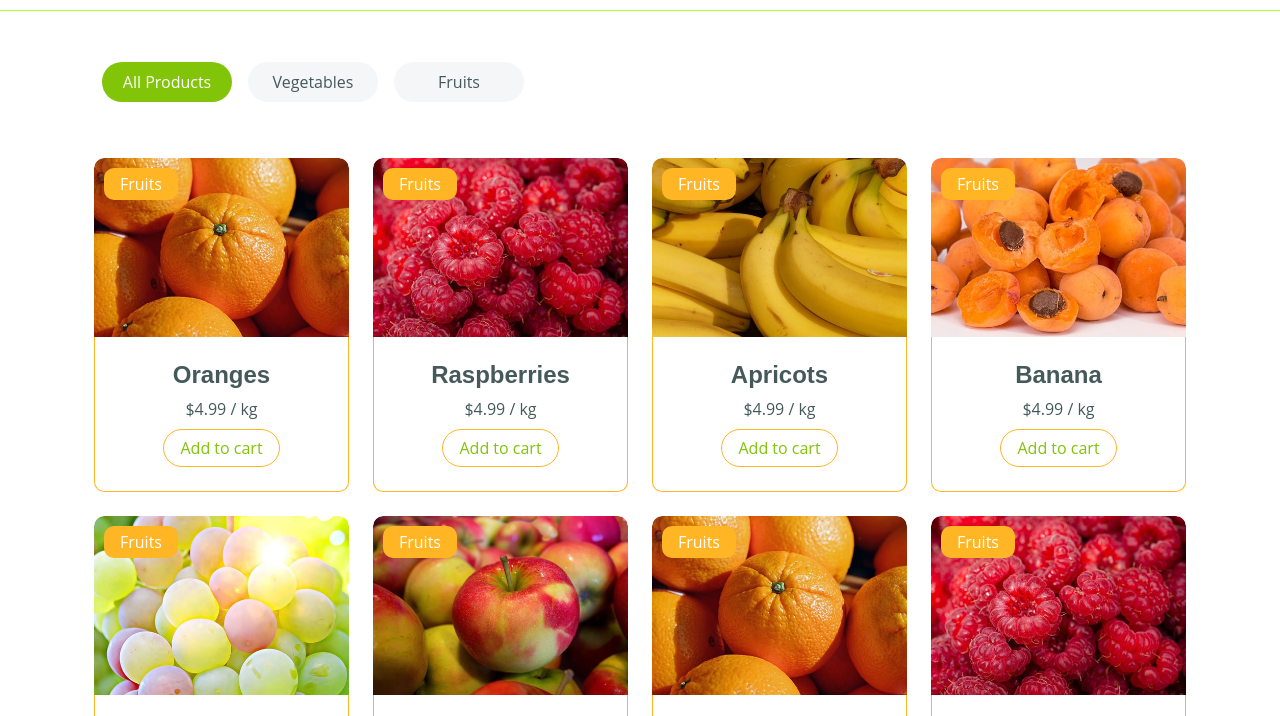
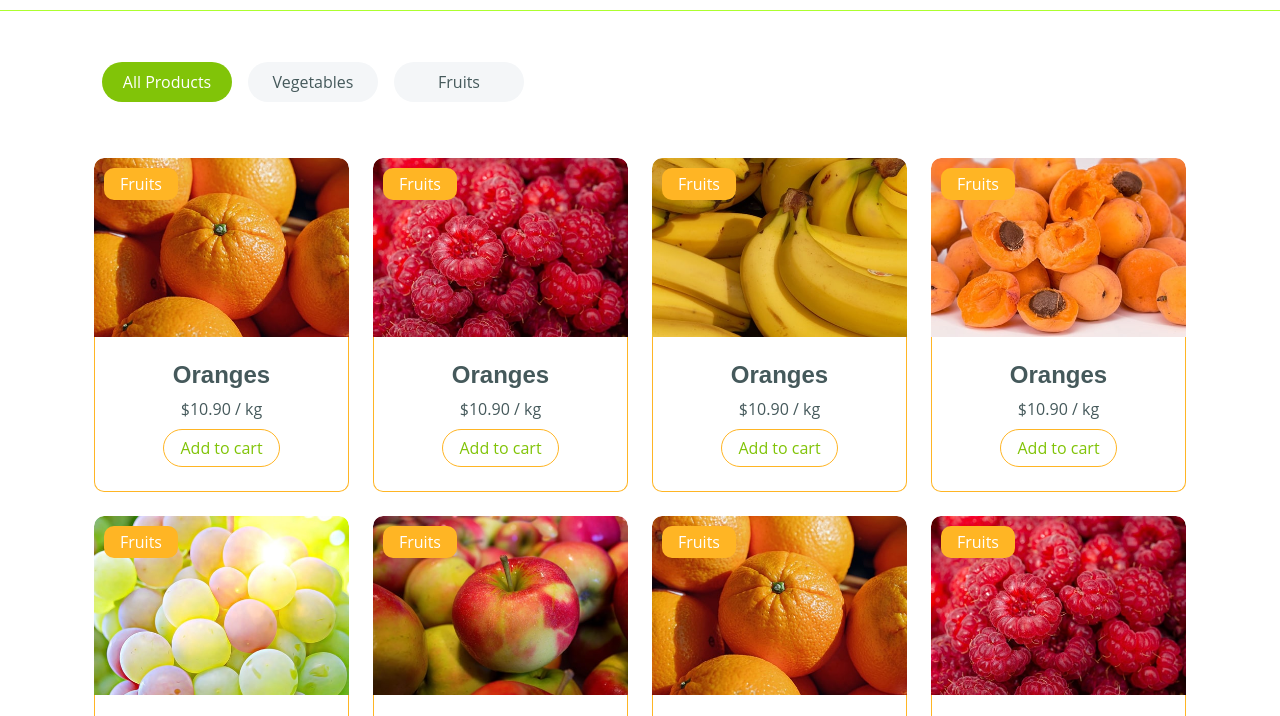
Before and after one commit to zuzusann/Responsive-shop-website, a plain HTML site: page fruit-website/shop.html in a window 1280 px wide. Shown: the part 82-798 px from the top of the page. Drawn offline with nearby package versions, Linux system fonts and the light colour scheme.

Commit message:
[ADD] generate html with js

```diff
--- a/fruit-website/shop.html
+++ b/fruit-website/shop.html
@@ -85,9 +85,9 @@
                         <div id="tab-1" class="tab-pane fade show p-0 active">
                             <div class="row g-4">
                                 <div class="col-lg-12">
-                                    <div class="row g-4">
+                                    <div class="row g-4 js-products-grid">
 
-                                        <div class="col-md-6 col-lg-4 col-xl-3">
+                                        <!-- <div class="col-md-6 col-lg-4 col-xl-3">
                                             <div class="rounded position-relative fruite-item">
                                                 <div class="fruite-img">
                                                     <img src="image/fruite-item-1.jpg" class="img-fluid w-100 rounded-top" alt="">
@@ -269,7 +269,7 @@
                                                     </div>
                                                 </div>
                                             </div>
-                                        </div>
+                                        </div> -->
 
                                     </div>
                                 </div>
```
